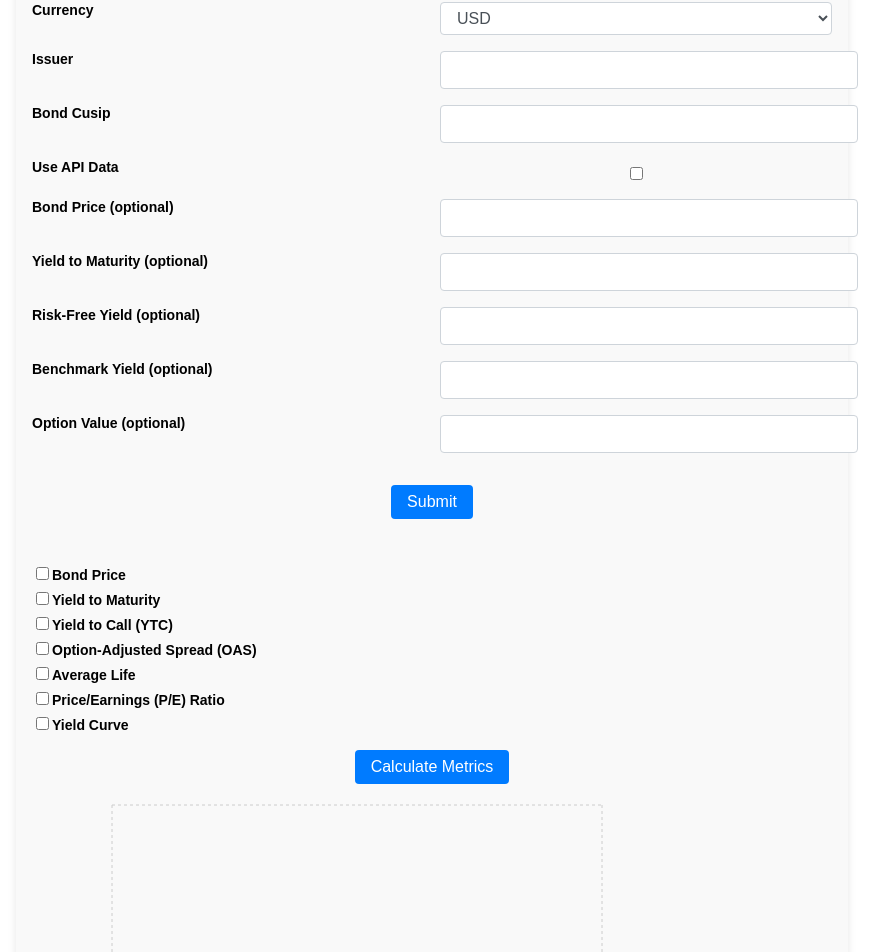
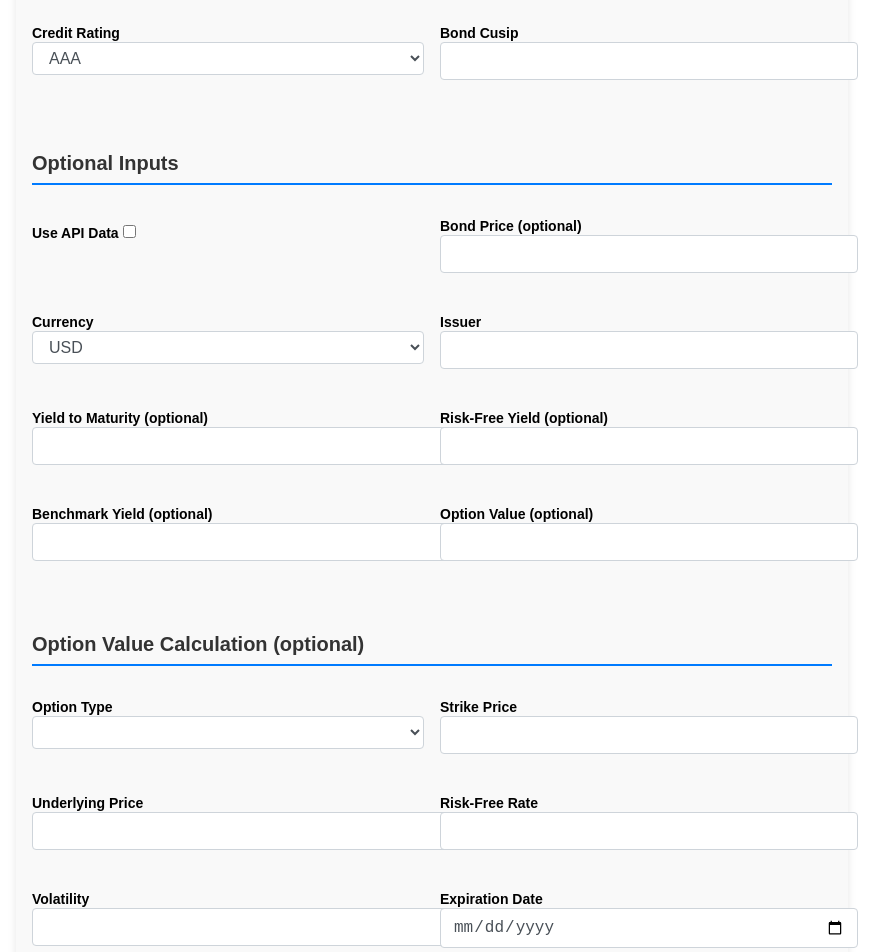
Before and after one commit to danielemiller/fixed_income_tool, a React (Create React App) app in the folder frontend/: page / in a window 1280 px wide. Shown: the part 359-1311 px from the top of the page, without its empty margins (208-1097 px from the left). Built offline with nearby package versions, Linux system fonts and the light colour scheme.

Commit message:
Adjust application frontend and backend to accept optional inputs for calculating embedded options in via option_value.py

```diff
--- a/frontend/src/App.js
+++ b/frontend/src/App.js
@@ -27,6 +27,8 @@ const App = () => {
         selectedMetrics: selectedMetrics,
         useApiData: bondData.useApiData,
         optionalData: {
+          issuer: bondData.issuer,
+          currency: bondData.currency,
           bondPrice: bondData.optionalBondPrice,
           yieldToMaturity: bondData.optionalYtm,
           riskFreeYield: bondData.optionalRiskFreeYield,
--- a/frontend/src/components/InputForm.js
+++ b/frontend/src/components/InputForm.js
@@ -16,6 +16,12 @@ const InputForm = ({ onSubmit }) => {
   const [optionalRiskFreeYield, setOptionalRiskFreeYield] = useState('');
   const [optionalBenchmarkYield, setOptionalBenchmarkYield] = useState('');
   const [optionalOptionValue, setOptionalOptionValue] = useState('');
+  const [optionType, setOptionType] = useState('');
+  const [strikePrice, setStrikePrice] = useState('');
+  const [underlyingPrice, setUnderlyingPrice] = useState('');
+  const [riskFreeRate, setRiskFreeRate] = useState('');
+  const [volatility, setVolatility] = useState('');
+  const [expirationDate, setExpirationDate] = useState('');
 
   const handleSubmit = (e) => {
     e.preventDefault();
@@ -25,16 +31,24 @@ const InputForm = ({ onSubmit }) => {
       coupon_rate: couponRate,
       years_to_maturity: yearsToMaturity,
       credit_rating: creditRating,
-      currency: currency,
-      issuer: issuer,
       bond_cusip: bondCusip,
       use_api_data: useApiData,
       optional_data: {
+        issuer: issuer,
+        currency: currency,
         bond_price: optionalBondPrice,
         ytm: optionalYtm,
         risk_free_yield: optionalRiskFreeYield,
         benchmark_yield: optionalBenchmarkYield,
         option_value: optionalOptionValue,
+        option_value_calculation: {
+          option_type: optionType,
+          strike_price: strikePrice,
+          underlying_price: underlyingPrice,
+          risk_free_rate: riskFreeRate,
+          volatility: volatility,
+          expiration_date: expirationDate,
+        },
       },
     });
   };
@@ -42,6 +56,9 @@ const InputForm = ({ onSubmit }) => {
 
   return (
     <form data-testid="input-form" onSubmit={handleSubmit}>
+      <h3>Required Inputs</h3>
+
+      <div className="form-field">
         <label htmlFor="issue-date">Issue Date</label>
         <input
           id="issue-date"
@@ -49,7 +66,9 @@ const InputForm = ({ onSubmit }) => {
           value={issueDate}
           onChange={(e) => setIssueDate(e.target.value)}
         />
+      </div>
 
+      <div className="form-field">
         <label htmlFor="maturity-date">Maturity Date</label>
         <input
           id="maturity-date"
@@ -57,7 +76,9 @@ const InputForm = ({ onSubmit }) => {
           value={maturityDate}
           onChange={(e) => setMaturityDate(e.target.value)}
         />
+      </div>
 
+      <div className="form-field">
         <label htmlFor="coupon-rate">Coupon Rate</label>
         <input
           id="coupon-rate"
@@ -65,7 +86,9 @@ const InputForm = ({ onSubmit }) => {
           value={couponRate}
           onChange={(e) => setCouponRate(e.target.value)}
         />
+      </div>
 
+      <div className="form-field">
         <label htmlFor="years-to-maturity">Years to Maturity</label>
         <input
           id="years-to-maturity"
@@ -73,19 +96,73 @@ const InputForm = ({ onSubmit }) => {
           value={yearsToMaturity}
           onChange={(e) => setYearsToMaturity(e.target.value)}
         />
+      </div>
 
+      <div className="form-field">
         <label htmlFor="credit-rating">Credit Rating</label>
         <select
           id="credit-rating"
           value={creditRating}
           onChange={(e) => setCreditRating(e.target.value)}
         >
-        {/* Add available credit ratings */}
           <option value="AAA">AAA</option>
           <option value="AA+">AA+</option>
-        {/* ... */}
+          <option value="AA">AA</option>
+          <option value="AA-">AA-</option>
+          <option value="A+">A+</option>
+          <option value="A">A</option>
+          <option value="A-">A-</option>
+          <option value="BBB+">BBB+</option>
+          <option value="BBB">BBB</option>
+          <option value="BBB-">BBB-</option>
+          <option value="BB+">BB+</option>
+          <option value="BB">BB</option>
+          <option value="BB-">BB-</option>
+          <option value="B+">B+</option>
+          <option value="B">B</option>
+          <option value="B-">B-</option>
+          <option value="CCC+">CCC+</option>
+          <option value="CCC">CCC</option>
+          <option value="CCC-">CCC-</option>
+          <option value="CC">CC</option>
+          <option value="C">C</option>
+          <option value="D">D</option>
         </select>
+      </div>
 
+      <div className="form-field">
+        <label htmlFor="bond-cusip">Bond Cusip</label>
+        <input
+          id="bond-cusip"
+          type="text"
+          value={bondCusip}
+          onChange={(e) => setBondCusip(e.target.value)}
+        />
+      </div>
+
+      <h3>Optional Inputs</h3>
+
+      <div className="form-field">
+        <label htmlFor="use-api-data">Use API Data</label>
+        <input
+          id="use-api-data"
+          type="checkbox"
+          checked={useApiData}
+          onChange={(e) => setUseApiData(e.target.checked)}
+        />
+      </div>
+
+      <div className="form-field">
+        <label htmlFor="optional-bond-price">Bond Price (optional)</label>
+        <input
+          id="optional-bond-price"
+          type="number"
+          value={optionalBondPrice}
+          onChange={(e) => setOptionalBondPrice(e.target.value)}
+        />
+      </div>
+
+      <div className="form-field">
         <label htmlFor="currency">Currency</label>
         <select
           id="currency"
@@ -97,7 +174,9 @@ const InputForm = ({ onSubmit }) => {
           <option value="EUR">EUR</option>
           {/* ... */}
         </select>
+      </div>
 
+      <div className="form-field">
         <label htmlFor="issuer">Issuer</label>
         <input
           id="issuer"
@@ -105,32 +184,9 @@ const InputForm = ({ onSubmit }) => {
           value={issuer}
           onChange={(e) => setIssuer(e.target.value)}
         />
+      </div>
 
-      <label htmlFor="bond-cusip">Bond Cusip</label>
-      <input
-        id="bond-cusip"
-        type="text"
-        value={bondCusip}
-        onChange={(e) => setBondCusip(e.target.value)}
-      />
-
-      <label htmlFor="use-api-data">Use API Data</label>
-      <input
-              id="use-api-data"
-              type="checkbox"
-              checked={useApiData}
-              onChange={(e) => setUseApiData(e.target.checked)}
-            />
-
-            {/* Add optional inputs for bond price, yield to maturity, risk-free yield, benchmark yield, and option value */}
-            <label htmlFor="optional-bond-price">Bond Price (optional)</label>
-            <input
-              id="optional-bond-price"
-              type="number"
-              value={optionalBondPrice}
-              onChange={(e) => setOptionalBondPrice(e.target.value)}
-            />
-
+      <div className="form-field">
         <label htmlFor="optional-ytm">Yield to Maturity (optional)</label>
         <input
           id="optional-ytm"
@@ -138,7 +194,9 @@ const InputForm = ({ onSubmit }) => {
           value={optionalYtm}
           onChange={(e) => setOptionalYtm(e.target.value)}
         />
+      </div>
 
+      <div className="form-field">
         <label htmlFor="optional-risk-free-yield">Risk-Free Yield (optional)</label>
         <input
           id="optional-risk-free-yield"
@@ -146,7 +204,9 @@ const InputForm = ({ onSubmit }) => {
           value={optionalRiskFreeYield}
           onChange={(e) => setOptionalRiskFreeYield(e.target.value)}
         />
+      </div>
 
+      <div className="form-field">
         <label htmlFor="optional-benchmark-yield">Benchmark Yield (optional)</label>
         <input
           id="optional-benchmark-yield"
@@ -154,7 +214,9 @@ const InputForm = ({ onSubmit }) => {
           value={optionalBenchmarkYield}
           onChange={(e) => setOptionalBenchmarkYield(e.target.value)}
         />
+      </div>
 
+      <div className="form-field">
         <label htmlFor="optional-option-value">Option Value (optional)</label>
         <input
           id="optional-option-value"
@@ -162,6 +224,70 @@ const InputForm = ({ onSubmit }) => {
           value={optionalOptionValue}
           onChange={(e) => setOptionalOptionValue(e.target.value)}
         />
+      </div>
+
+      <h3>Option Value Calculation (optional)</h3>
+
+      <div className="form-field">
+        <label htmlFor="option-type">Option Type</label>
+        <select
+          id="option-type"
+          value={optionType}
+          onChange={(e) => setOptionType(e.target.value)}
+        >
+          {/* ... option-type select options ... */}
+        </select>
+      </div>
+
+      <div className="form-field">
+        <label htmlFor="strike-price">Strike Price</label>
+        <input
+          id="strike-price"
+          type="number"
+          value={strikePrice}
+          onChange={(e) => setStrikePrice(e.target.value)}
+        />
+      </div>
+
+      <div className="form-field">
+        <label htmlFor="underlying-price">Underlying Price</label>
+        <input
+          id="underlying-price"
+          type="number"
+          value={underlyingPrice}
+          onChange={(e) => setUnderlyingPrice(e.target.value)}
+        />
+      </div>
+
+      <div className="form-field">
+        <label htmlFor="risk-free-rate">Risk-Free Rate</label>
+        <input
+          id="risk-free-rate"
+          type="number"
+          value={riskFreeRate}
+          onChange={(e) => setRiskFreeRate(e.target.value)}
+        />
+      </div>
+
+      <div className="form-field">
+        <label htmlFor="volatility">Volatility</label>
+        <input
+          id="volatility"
+          type="number"
+          value={volatility}
+          onChange={(e) => setVolatility(e.target.value)}
+        />
+      </div>
+
+      <div className="form-field">
+        <label htmlFor="expiration-date">Expiration Date</label>
+        <input
+          id="expiration-date"
+          type="date"
+          value={expirationDate}
+          onChange={(e) => setExpirationDate(e.target.value)}
+        />
+      </div>
 
       <button type="submit">Submit</button>
     </form>
--- a/frontend/src/components/styles/InputForm.css
+++ b/frontend/src/components/styles/InputForm.css
@@ -4,6 +4,7 @@ form {
   grid-gap: 1rem;
   margin-bottom: 1.5rem;
 }
+
 
 label {
   font-size: 14px;
@@ -31,9 +32,9 @@ form {
 input[type='number']:focus,
 input[type='text']:focus,
 select:focus {
-    border-color: #80bdff;
+  border-color: #007bff;
   outline: 0;
-    box-shadow: 0 0 0 0.2rem rgba(0, 123, 255, 0.25);
+  box-shadow: 0 0 0 0.2rem rgba(0, 123, 255, 0.15);
 }
 
 input[type='checkbox'] {
@@ -43,3 +44,31 @@ form {
 button[type='submit'] {
   grid-column: span 2;
 }
+
+button[type='submit']:hover {
+  background-color: #007bff;
+  border-color: #007bff;
+  color: #ffffff;
+  cursor: pointer;
+}
+
+.form-field {
+  margin-bottom: 1.5rem;
+}
+
+h3 {
+  grid-column: span 2; /* Make the h3 elements span both columns */
+  margin-top: 2rem;
+  margin-bottom: 1rem;
+  font-size: 1.25rem;
+  font-weight: 600;
+  color: #333;
+  border-bottom: 2px solid #007bff;
+  padding-bottom: 0.5rem;
+}
+
+@media (max-width: 767px) {
+  form {
+    grid-template-columns: 1fr;
+  }
+}
```
Lines whose indentation alone changed are shown as unchanged.
